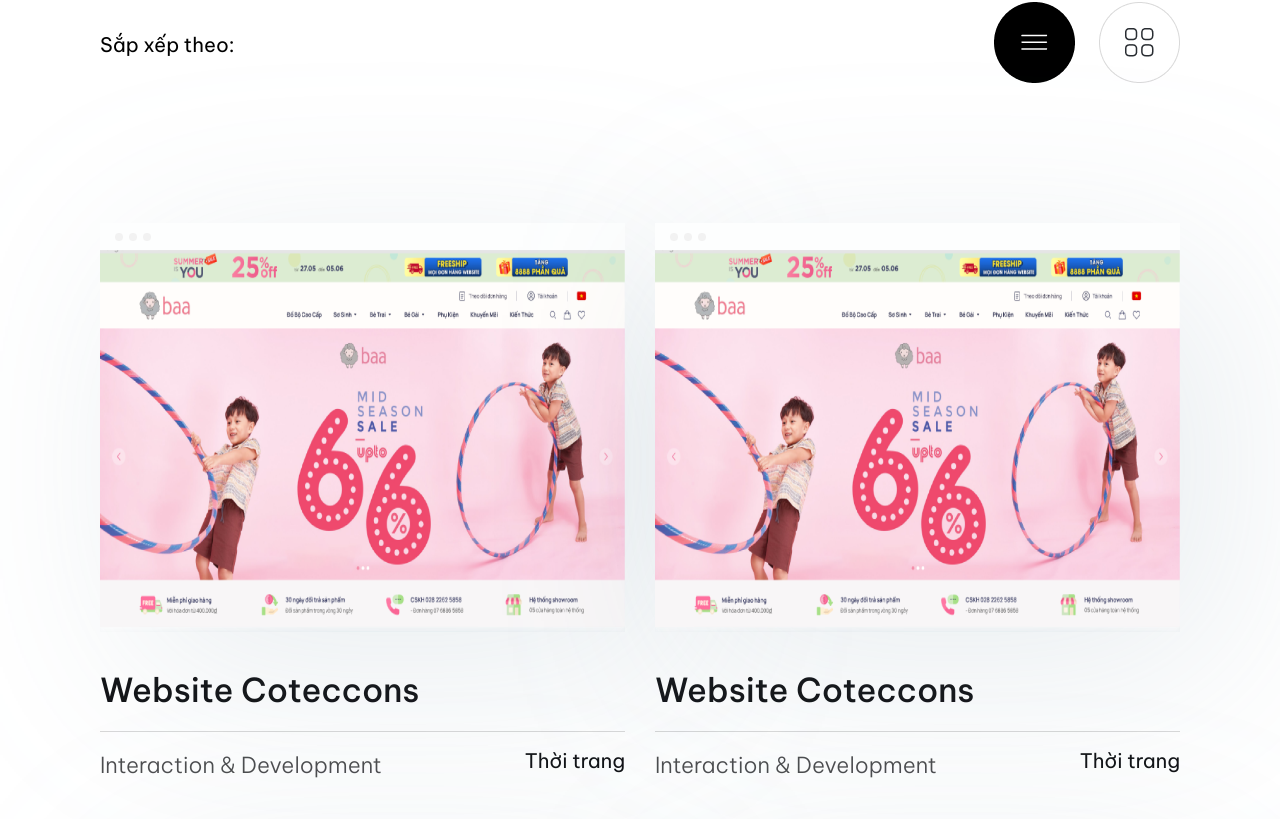
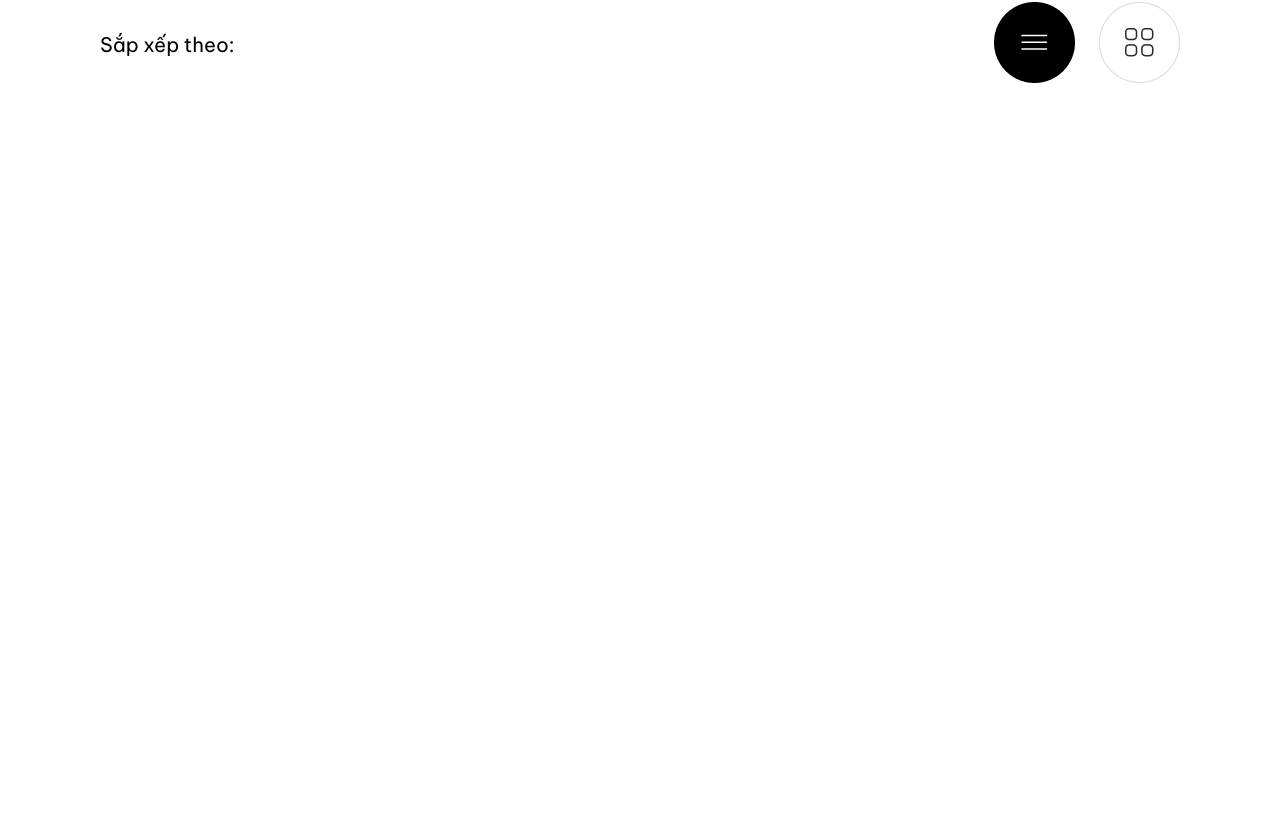
Before and after one commit to tinisang/okhubdemo, a Next.js app: page /project in a window 1280 px wide. Shown: the part 1141-1960 px from the top of the page. Built offline with nearby package versions, Linux system fonts and the light colour scheme.

Commit message:
update projects list

```diff
--- a/pages/project/index.js
+++ b/pages/project/index.js
@@ -5,8 +5,11 @@
 import peojectOrderDisplayGridBtn from "../../public/imgs/peojectOrderDisplayGridBtn.png"
 import { CardProject } from "../../components/CardProject";
 import {NumberPage} from "../../components/NumberPage"
+import { useState } from "react";
 
 export default function Projects() {
+  const [display, setDisplay] = useState(false);
+  console.log(display);
   return (
     <div className="project__container">
       <div className="project__header">
@@ -38,13 +41,15 @@
           </div>
           <div className="project__order--display">
                 <div className="project__order--display-list">
-                    <Image src = {peojectOrderDisplayListBtn} alt = ""/>
+                    <Image src = {peojectOrderDisplayListBtn} alt = "" onClick={() => setDisplay(true)}/>
                 </div>
                 <div className="project__order--display-grid">
-                <Image src = {peojectOrderDisplayGridBtn} alt = "" />
+                <Image src = {peojectOrderDisplayGridBtn} alt = ""  onClick={() => setDisplay(false)}/>
                 </div>
           </div>
       </div>
+      {
+        display ? (
           <div className="project__list">
           <CardProject title = "Website Coteccons" toDo = {`Interaction & Development`} category = "Thời trang"/>
           <CardProject title = "Website Coteccons" toDo = {`Interaction & Development`} category = "Thời trang"/>
@@ -53,6 +58,10 @@
           <CardProject title = "Website Coteccons" toDo = {`Interaction & Development`} category = "Thời trang"/>
           <CardProject title = "Website Coteccons" toDo = {`Interaction & Development`} category = "Thời trang"/>
       </div>
+        ) : (
+          <div className="project__grid"></div>
+        )
+      }
       <div className="project__number--page">
         <NumberPage number = "1" active = {true}/>
         <NumberPage number = "2" active = {false}/>
--- a/styles/Project/project.css
+++ b/styles/Project/project.css
@@ -120,6 +120,10 @@
 .project__list .card__project--container {
   margin-top: 70px;
 }
+/* ------------------------------------------- */
+.project__grid {
+  height: 100vh;
+}
 /* -------------------------------------- */
 .project__number--page {
   display: flex;
```
Lines whose indentation alone changed are shown as unchanged.
